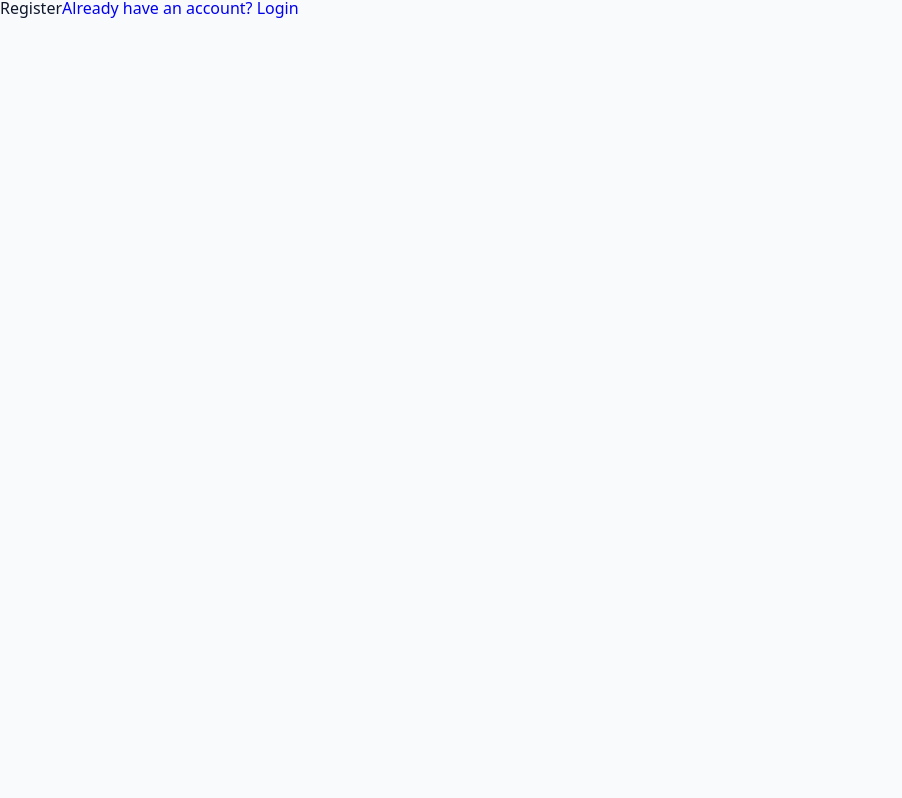
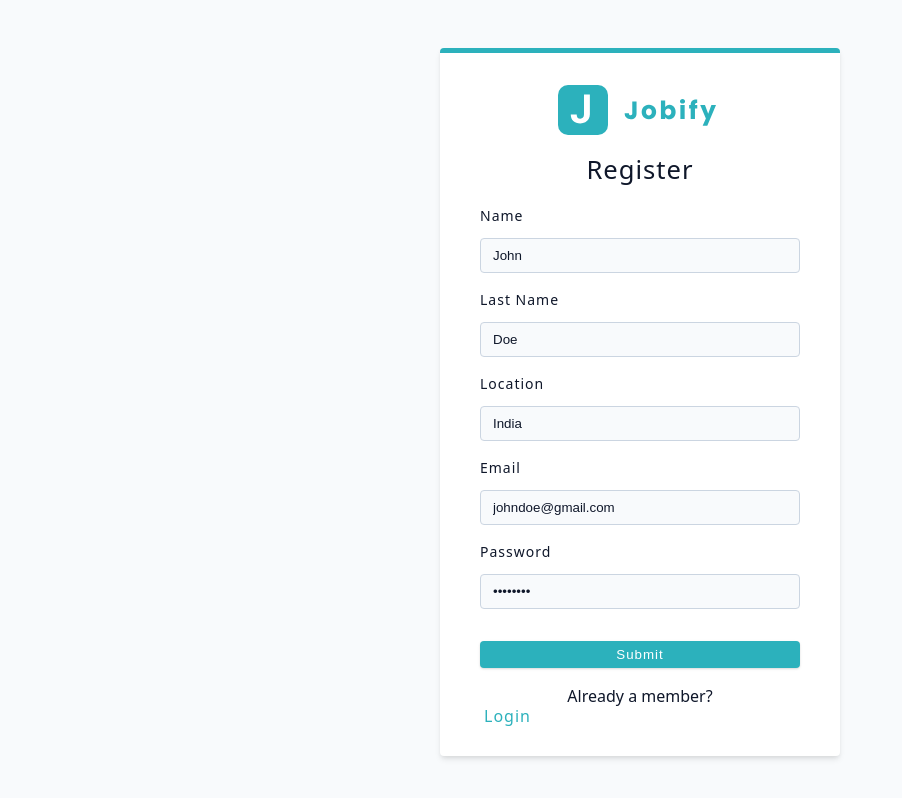
Before and after one commit to Theprathamshah/TalentHub, a React (Vite) app: page /register in a window 1280 px wide. Shown: the top 798 px of the page, without its empty margins (0-902 px from the left). Built offline with nearby package versions, Linux system fonts and the light colour scheme.

Commit message:
Added register form and styled it

```diff
--- /dev/null
+++ b/src/components/FormRow.jsx
@@ -0,0 +1,18 @@
+const FormRow = ({ type, name, labelText, defaultValue, required }) => {
+	return (
+		<div className='form-row'>
+			<label htmlFor={name} className='form-label'>
+				{labelText || name}
+			</label>
+			<input
+				type={type}
+				id={name}
+				name={name}
+				className='form-input'
+				defaultValue={defaultValue || ""}
+				required={required}
+			/>
+		</div>
+	);
+};
+export default FormRow;
--- a/src/components/index.js
+++ b/src/components/index.js
@@ -1 +1,2 @@
 export { default as Logo } from "./Logo";
+export { default as FromRow } from "./FormRow";
--- a/src/pages/Register.jsx
+++ b/src/pages/Register.jsx
@@ -1,11 +1,53 @@
 import { Link } from "react-router-dom";
-
+import Wrapper from "../assets/wrappers/RegisterAndLoginPage";
+import { Logo } from "../components";
+import FormRow from "../components/FormRow";
 const Register = () => {
 	return (
-		<div>
-			Register
-			<Link to={"/login"}>Already have an account? Login</Link>
-		</div>
+		<Wrapper>
+			<form className='form'>
+				<Logo />
+				<h4>Register</h4>
+				<FormRow
+					required={true}
+					name={"name"}
+					type={"text"}
+					defaultValue={"John"}
+				/>
+				<FormRow
+					required={true}
+					name={"lastName"}
+					labelText={"last name"}
+					type={"text"}
+					defaultValue={"Doe"}
+				/>
+				<FormRow
+					required={true}
+					name={"location"}
+					type={"text"}
+					defaultValue={"India"}
+				/>
+				<FormRow
+					required={true}
+					name={"email"}
+					type={"email"}
+					defaultValue={"johndoe@gmail.com"}
+				/>
+				<FormRow
+					required={true}
+					name={"password"}
+					type={"password"}
+					defaultValue={"password"}
+				/>
+				<button type='submit' className='btn btn-block'>
+					Submit
+				</button>
+				<p>Already a member?</p>
+				<Link to={"/login"} className='member-btn'>
+					Login
+				</Link>
+			</form>
+		</Wrapper>
 	);
 };
 export default Register;
```
